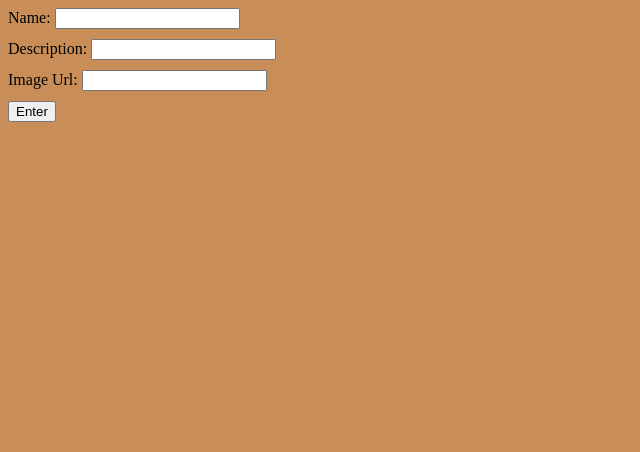
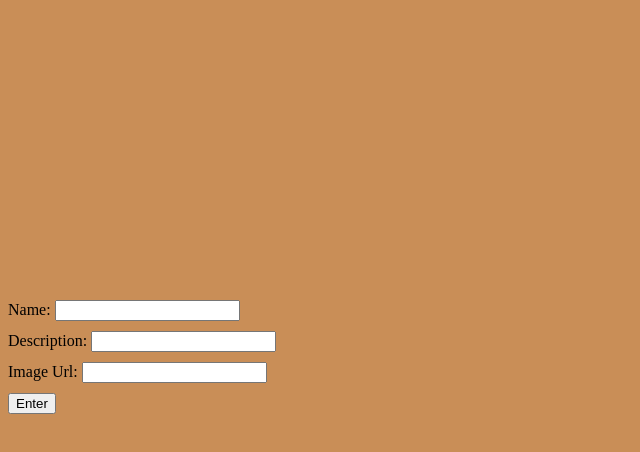
Before and after one commit to staten-island-tech/dom-manipulation-project-GoldenTalos, a plain HTML site: page index.html in a window 1280 px wide. Shown: the whole page, without its empty margins (0-640 px from the left). Drawn offline with Linux system fonts and the light colour scheme.

Commit message:
Update style.css

```diff
--- a/style.css
+++ b/style.css
@@ -1,4 +1,6 @@
 body {
+    margin-top: 300px;
+    margin-right: 660px;
     background-color: #c98e57;
 }
 .object {
```
